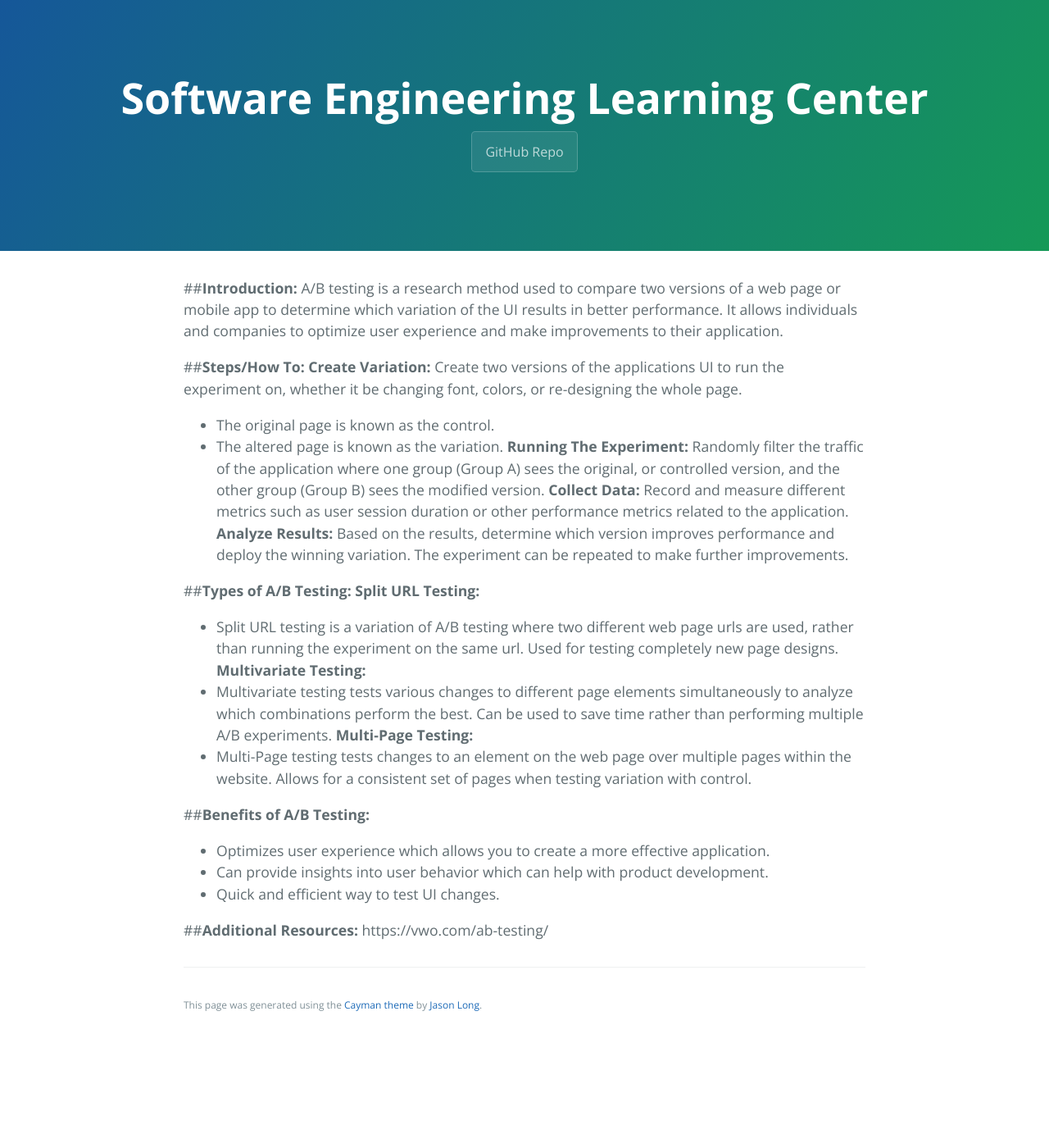
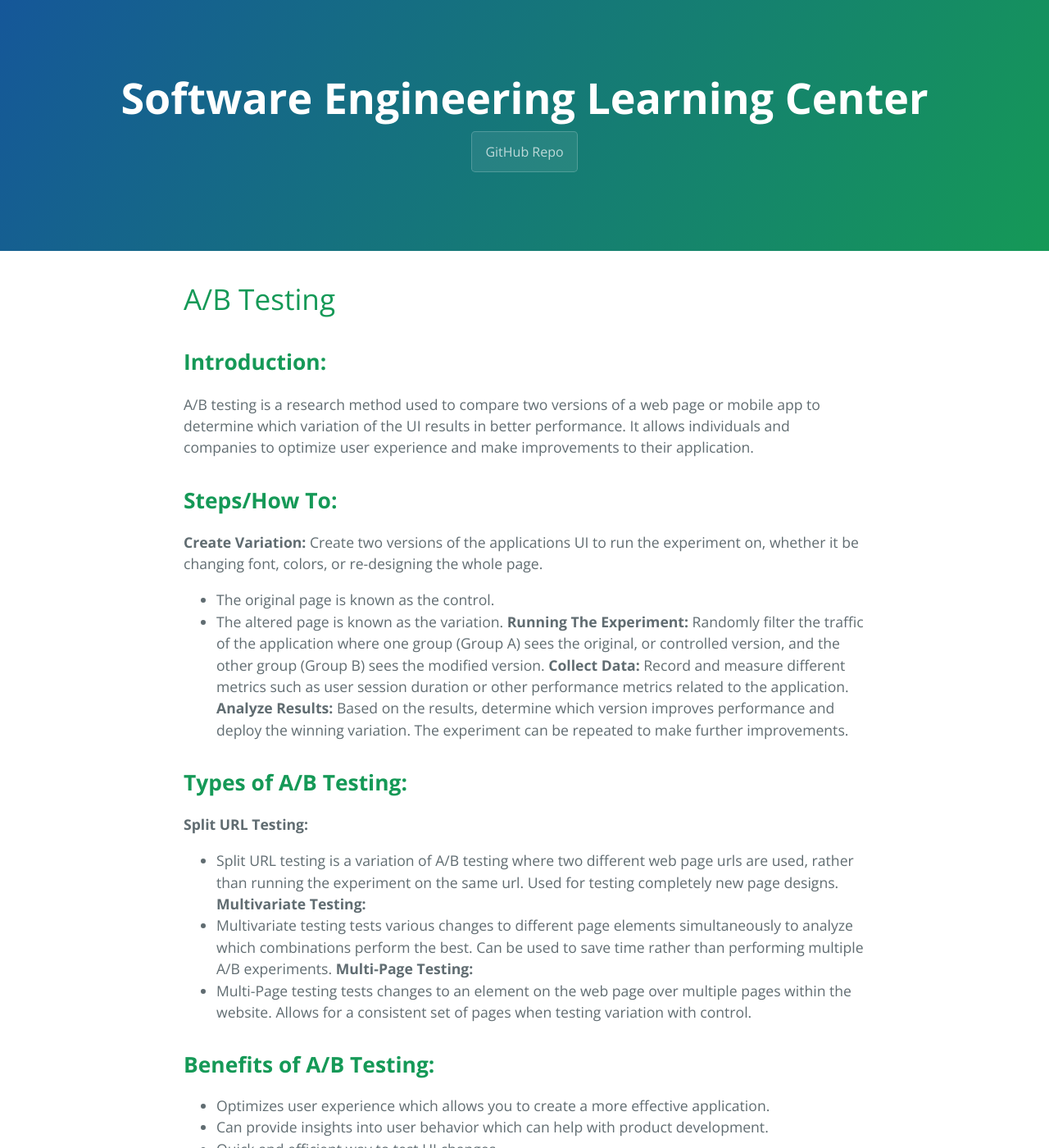
Before and after one commit to learning-software-engineering/learning-software-engineering.github.io, a Jekyll site: the page built from Topics/User_Experience/AB_Testing.md, in a window 1280 px wide and 1400 px high. Shown: the whole window at 82% size. Built offline with Jekyll 4.4.1, drawn with Linux system fonts in a browser that asks for light colours; our own code applies the rules of GitHub Pages for plain Markdown files.

Commit message:
Update AB_Testing.md

```diff
--- a/Topics/User_Experience/AB_Testing.md
+++ b/Topics/User_Experience/AB_Testing.md
@@ -1,7 +1,9 @@
-##**Introduction:**
+# A/B Testing
+
+## **Introduction:**
 A/B testing is a research method used to compare two versions of a web page or mobile app to determine which variation of the UI results in better performance. It allows individuals and companies to optimize user experience and make improvements to their application.
 
-##**Steps/How To:**
+## **Steps/How To:**
 **Create Variation:** Create two versions of the applications UI to run the experiment on, whether it be changing font, colors, or re-designing the whole page.
 - The original page is known as the control.
 - The altered page is known as the variation.
@@ -9,7 +11,7 @@ A/B testing is a research method used to compare two versions of a web page or m
 **Collect Data:** Record and measure different metrics such as user session duration or other performance metrics related to the application.
 **Analyze Results:** Based on the results, determine which version improves performance and deploy the winning variation. The experiment can be repeated to make further improvements.
 
-##**Types of A/B Testing:**
+## **Types of A/B Testing:**
 **Split URL Testing:**
 - Split URL testing is a variation of A/B testing where two different web page urls are used, rather than running the experiment on the same url. Used for testing completely new page designs.
 **Multivariate Testing:**
@@ -17,9 +19,9 @@ A/B testing is a research method used to compare two versions of a web page or m
 **Multi-Page Testing:**
 - Multi-Page testing tests changes to an element on the web page over multiple pages within the website. Allows for a consistent set of pages when testing variation with control.
 
-##**Benefits of A/B Testing:**
+## **Benefits of A/B Testing:**
 - Optimizes user experience which allows you to create a more effective application.
 - Can provide insights into user behavior which can help with product development.
 - Quick and efficient way to test UI changes.
 
-##**Additional Resources:** https://vwo.com/ab-testing/
+## **Additional Resources:** https://vwo.com/ab-testing/
```
